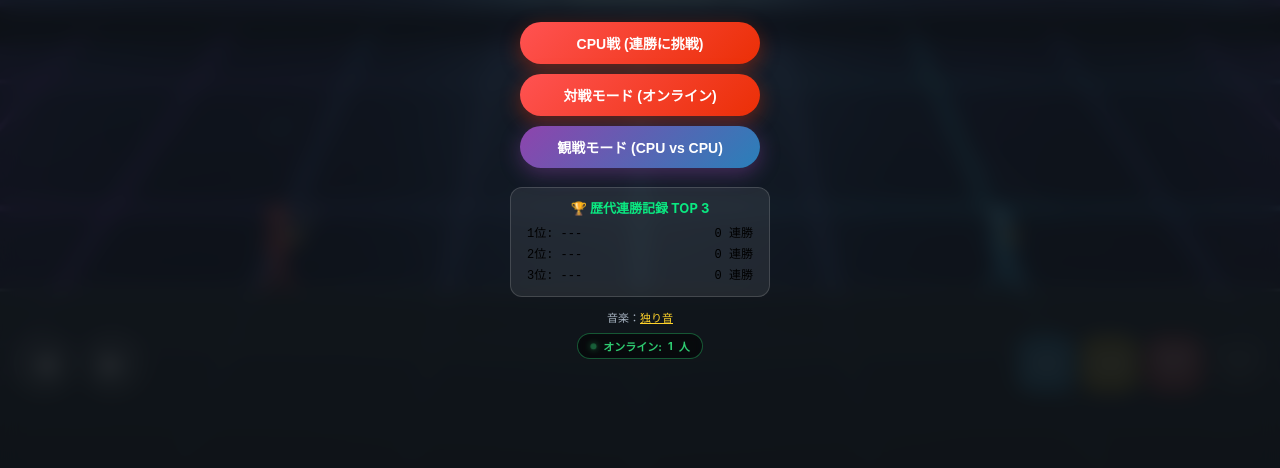
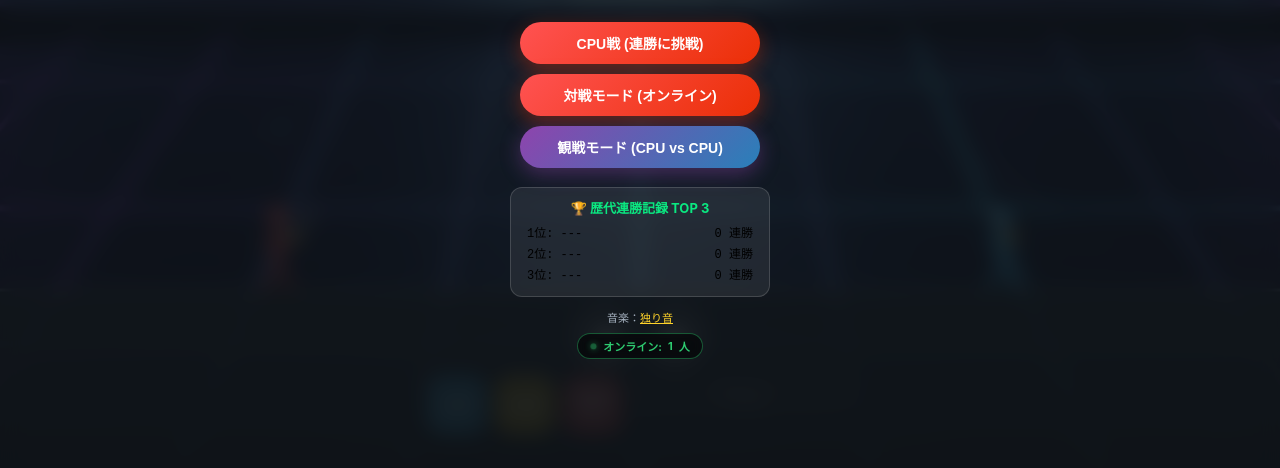
Before and after one commit to rinoschnyder-prog/sword-fencing, a website: page public/index.html in a window 1280 px wide. Shown: the part 254-722 px from the top of the page. Drawn offline with nearby package versions, Linux system fonts and the light colour scheme; no server answers.

Commit message:
Update style.css

```diff
--- a/public/style.css
+++ b/public/style.css
@@ -38,7 +38,7 @@ html, body {
     background-repeat: no-repeat;
 }
 
-/* ★ 観戦終了ボタン */
+/* 観戦終了ボタン */
 #btn-exit-watch {
     position: absolute;
     top: calc(14px + env(safe-area-inset-top));
@@ -178,22 +178,30 @@ html, body {
     text-shadow: 0 2px 6px rgba(0,0,0,0.9);
 }
 
-/* タッチコントローラー */
+/* ★ 2段レイアウトのタッチコントローラー */
 #touch-controls {
     position: absolute;
-    bottom: calc(19vh + env(safe-area-inset-bottom));
+    bottom: calc(14vh + env(safe-area-inset-bottom));
     left: 0;
+    width: 100%;
+    display: flex;
+    flex-direction: column;
+    align-items: center;
+    gap: 8px;
+    padding: 0 16px;
+    z-index: 10;
+}
+
+.controls-row-top {
     width: 100%;
     display: flex;
     justify-content: space-between;
     align-items: center;
-    padding: 0 14px;
-    z-index: 10;
 }
 
 .control-group {
     display: flex;
-    gap: 8px;
+    gap: 10px;
 }
 
 .touch-btn {
@@ -220,13 +228,13 @@ html, body {
 }
 
 .left-group .touch-btn {
-    width: 60px;
-    height: 60px;
+    width: 62px;
+    height: 62px;
 }
 
 .action-btn {
-    width: 56px;
-    height: 56px;
+    width: 58px;
+    height: 58px;
     font-size: 10px;
     font-weight: 800;
     border-radius: 16px;
@@ -236,15 +244,29 @@ html, body {
 .action-btn.yellow { background: rgba(255, 211, 42, 0.5); border-color: rgba(255, 211, 42, 0.9); color: #fff; }
 .action-btn.blue { background: rgba(64, 196, 255, 0.5); border-color: rgba(64, 196, 255, 0.9); }
 
+/* ★ 下段中央配置のワイドSPECIALボタン */
+.controls-row-bottom {
+    display: flex;
+    justify-content: center;
+    width: 100%;
+}
+
 .special-btn {
-    background: rgba(100, 100, 100, 0.3);
-    border-color: rgba(150, 150, 150, 0.4);
-    opacity: 0.4;
-    transition: all 0.3s;
+    width: 220px;
+    height: 38px;
+    border-radius: 20px;
+    font-size: 12px;
+    font-weight: 900;
+    background: rgba(80, 80, 80, 0.35);
+    border: 1.5px solid rgba(255, 255, 255, 0.25);
+    color: rgba(255, 255, 255, 0.5);
+    opacity: 0.5;
+    transition: all 0.25s ease;
 }
 
 .special-btn.ready {
     opacity: 1;
+    color: #ffffff;
     background: linear-gradient(135deg, #ff0055, #ff5500);
     border-color: #ffd32a;
     box-shadow: 0 0 15px #ff0055, 0 0 5px #ffd32a;
@@ -253,7 +275,7 @@ html, body {
 
 @keyframes specialPulse {
     0% { transform: scale(1); box-shadow: 0 0 10px #ff0055; }
-    100% { transform: scale(1.08); box-shadow: 0 0 25px #ff5500, 0 0 10px #ffd32a; }
+    100% { transform: scale(1.05); box-shadow: 0 0 25px #ff5500, 0 0 10px #ffd32a; }
 }
 
 /* 全画面オーバーレイ */
@@ -308,7 +330,6 @@ html, body {
     transform: scale(0.95);
 }
 
-/* ★ 観戦モードボタン専用スタイル */
 .menu-btn.watch-btn {
     background: linear-gradient(135deg, #8e44ad, #2980b9);
     box-shadow: 0 6px 20px rgba(142, 68, 173, 0.4);
```
